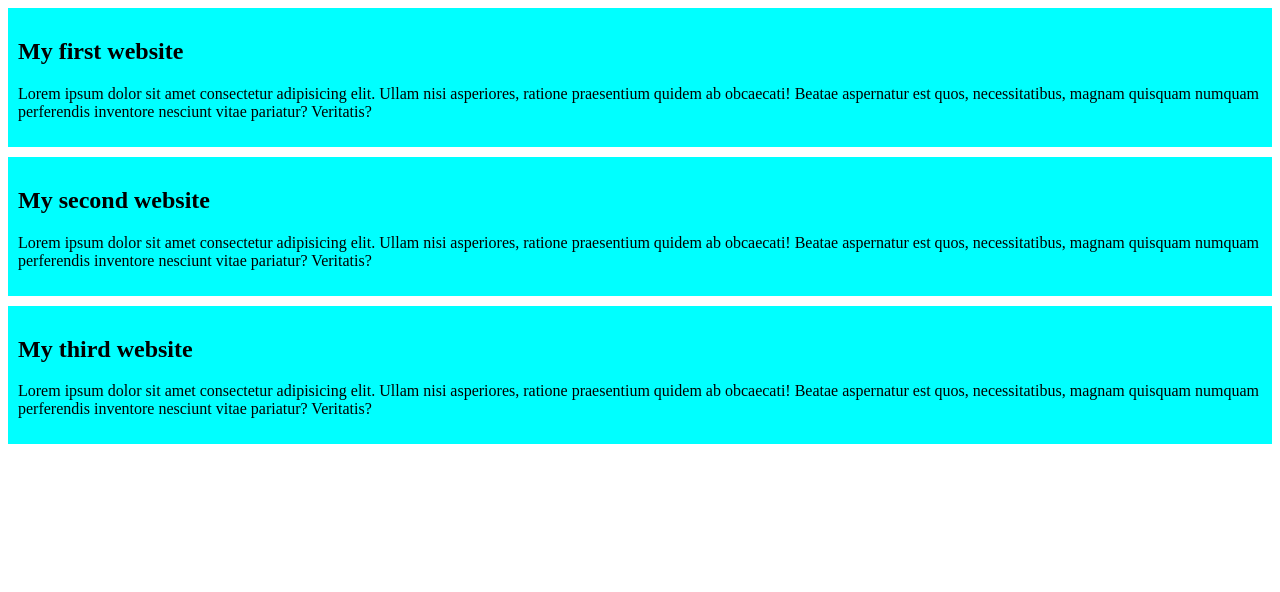
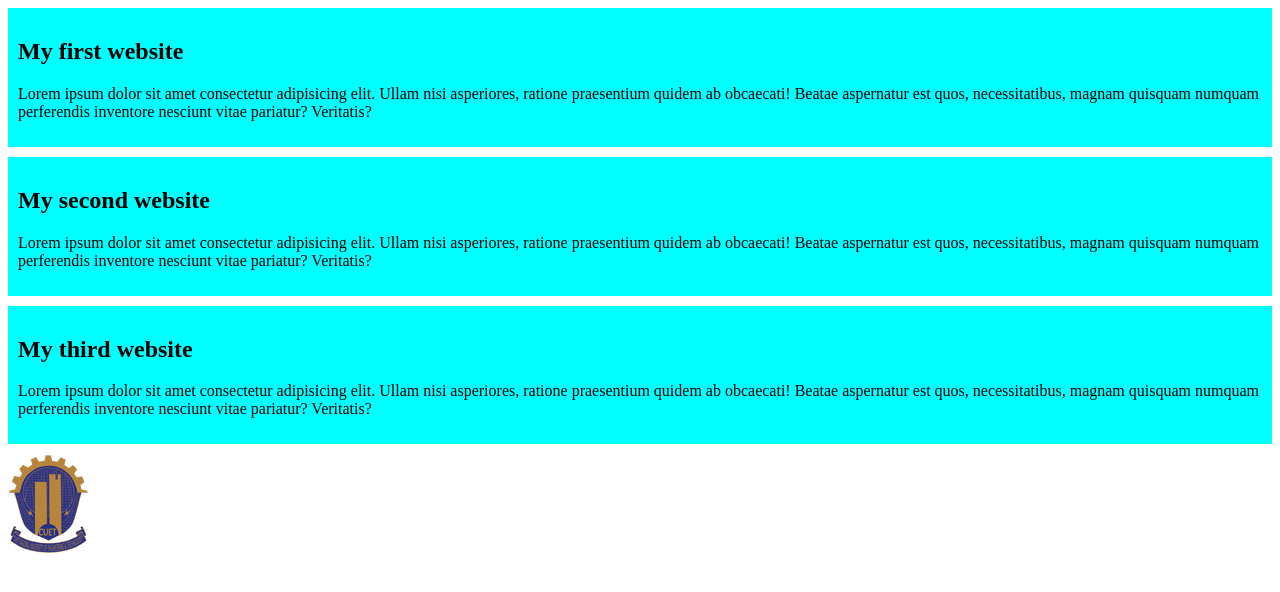
Before and after one commit to Ariful129/my-first-github-repo, a plain HTML site: page index.html in a window 1280 px wide. Drawn offline with Linux system fonts and the light colour scheme.

Commit message:
added images

```diff
--- a/index.html
+++ b/index.html
@@ -28,5 +28,6 @@
          Beatae aspernatur est quos, necessitatibus, magnam quisquam numquam
           perferendis inventore nesciunt vitae pariatur? Veritatis?</p>
     </div>
+    <img src="cuetlogo.png" alt="loading">
 </body>
 </html>
```
Also changed, not shown: cuetlogo.png (added).
